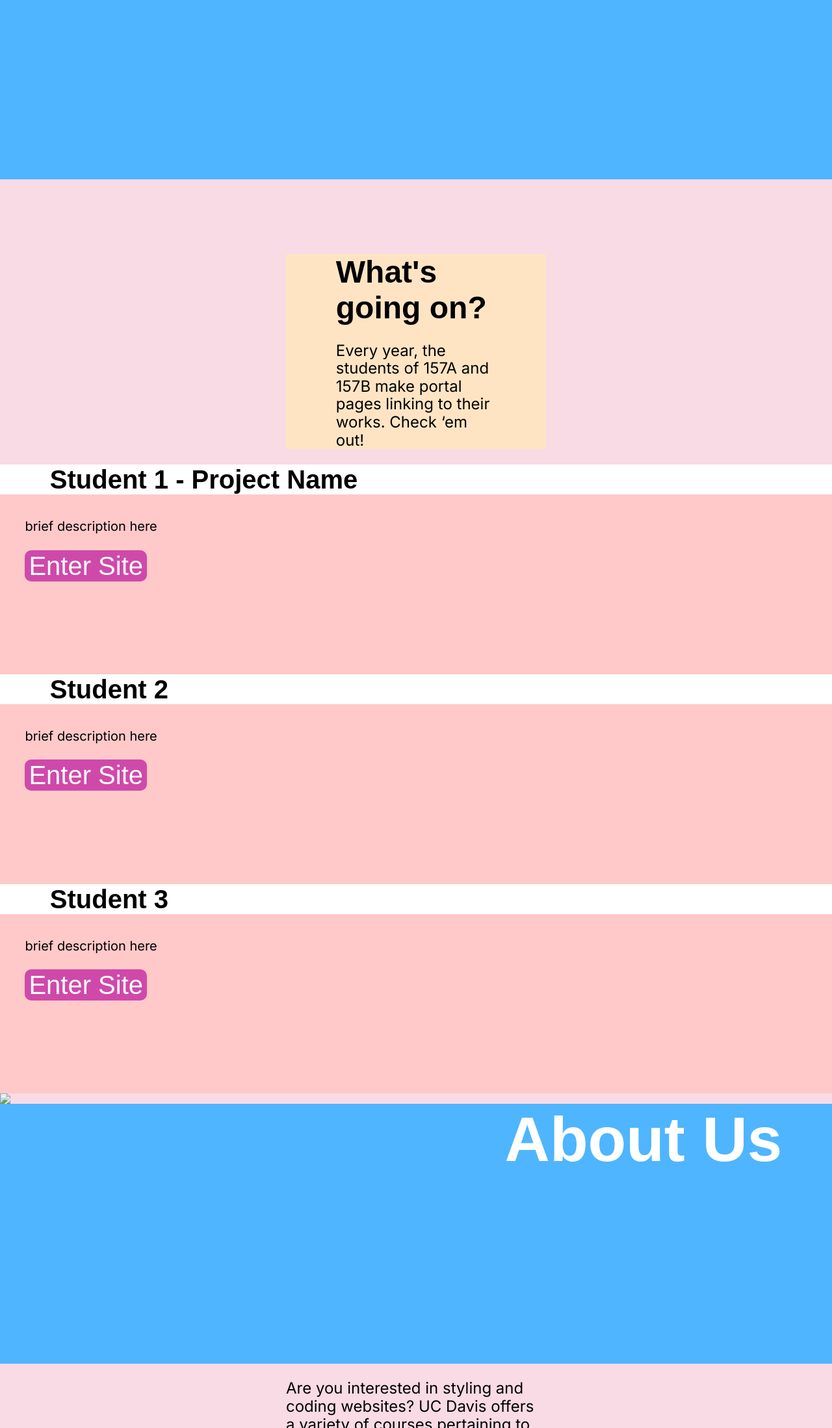
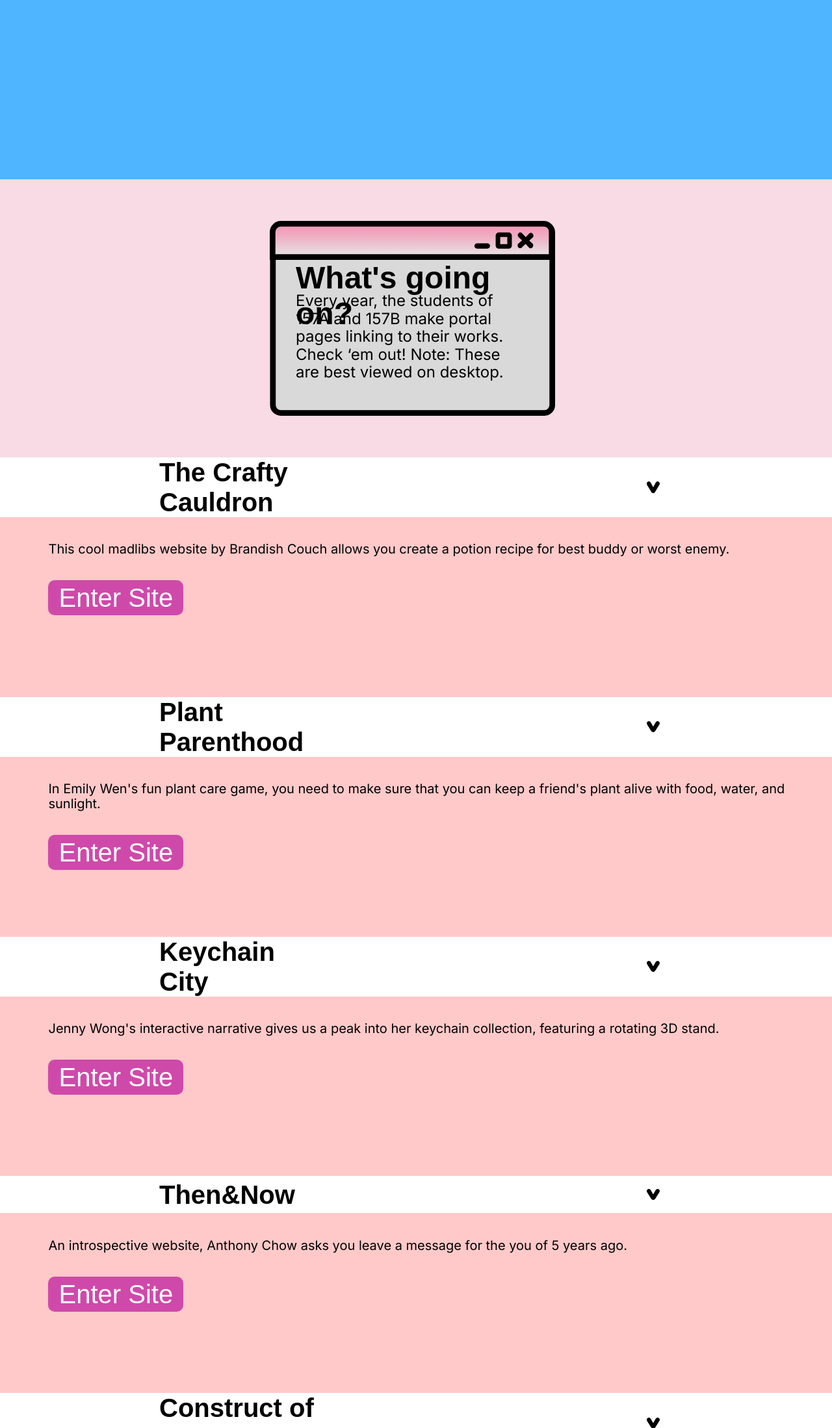
Before and after one commit to sanlakh01/llamaboard, a plain HTML site: page index.html in a window 1280 px wide. Shown: the part 602-2800 px from the top of the page at 65% size. Drawn offline with nearby package versions, Linux system fonts and the light colour scheme; a web font is replaced by a local one.

Commit message:
more styles

```diff
--- a/index.html
+++ b/index.html
@@ -41,9 +41,9 @@
         <nav>
             <ul>
                 <li><a>Home</a><span></span></li>
-                <li><a>Projects</a><span></span></li>
-                <li><a>About Us</a><span></span></li>
-                <li><a>Roadmap</a><span></span></li>
+                <li><a href="#projects">Projects</a><span></span></li>
+                <li><a href="#about">About</a><span></span></li>
+                <li><a href="#roadmap">Roadmap</a><span></span></li>
                 <li><a>Credits</a><span></span></li>
                 <!-- the credits will be done last.. focus on everything else for now. span has id; class of current, bg image gets loaded -->
             </ul>
@@ -56,15 +56,19 @@
             </div>
 
             <article id="context">
+                <div></div>
                 <h3>What's going on?</h3>
-                <p>Every year, the students of 157A and 157B make portal pages linking to their works. Check &lsquo;em out!</p>
+                <p>Every year, the students of 157A and 157B make portal pages linking to their works. Check &lsquo;em out! Note: These are best viewed on desktop.</p>
                 <!-- article to look like windows window..through bg image in css -->
             </article>
 
             <article class="student">
-                <h3>Student 1 - Project Name</h3>
                 <div>
-                    <p>brief description here</p>
+                    <h3>The Crafty Cauldron</h3>
+                    <img src="images/down_arrow.svg" width="20">
+                </div>
+                <div class="desc">
+                    <p>This cool madlibs website by Brandish Couch allows you create a potion recipe for best buddy or worst enemy.</p>
                     <button>Enter Site</button>
                 </div>
                 <!-- each of these articles will be collapsible. -->
@@ -72,31 +76,58 @@
             </article>
 
             <article class="student">
-                <h3>Student 2</h3>
                 <div>
-                    <p>brief description here</p>
+                    <h3>Plant Parenthood</h3>
+                    <img src="images/down_arrow.svg" width="20">
+                </div>
+                <div class="desc">
+                    <p>In Emily Wen's fun plant care game, you need to make sure that you can keep a friend's plant alive with food, water, and sunlight.</p>
                     <button>Enter Site</button>
                 </div>
             </article>
 
             <article class="student">
-                <h3>Student 3</h3>
                 <div>
-                    <p>brief description here</p>
+                    <h3>Keychain City</h3>
+                    <img src="images/down_arrow.svg" width="20">
+                </div>
+                <div class="desc">
+                    <p>Jenny Wong's interactive narrative gives us a peak into her keychain collection, featuring a rotating 3D stand.</p>
                     <button>Enter Site</button>
                 </div>
             </article>
 
-            <img src="images/llama, moon, stars.svg">
-            <!-- show emily/alex how to properly export svg...this is a CURSE -->
+            <article class="student">
+                <div>
+                    <h3>Then&Now</h3>
+                    <img src="images/down_arrow.svg" width="20">
+                </div>
+                <div class="desc">
+                    <p>An introspective website, Anthony Chow asks you leave a message for the you of 5 years ago. </p>
+                    <button>Enter Site</button>
+                </div>
+            </article>
+
+            <article class="student">
+                <div>
+                    <h3>Construct of Race</h3>
+                    <img src="images/down_arrow.svg" width="20">
+                </div>
+                <div class="desc">
+                    <p>Mahima Kale gives us a website that asks us to think about race, racism, and how it is tied to the history of America.</p>
+                    <button>Enter Site</button>
+                </div>
+            </article>
+
         </section>
 
         <section id="about">
             <div>
-                <h1>About Us</h1>
+                <h1>About</h1>
             </div>
 
             <article>
+                <div></div>
                 <p>Are you interested in styling and coding websites? UC Davis offers a variety of courses pertaining to the fundamentals of UI UX and interactive media. </p>
                 <!-- article to look like windows window..through bg image in css -->
             </article>
@@ -106,23 +137,19 @@
             <!-- Flexslider -->
             <div class="flexslider">
                 <ul class="slides">
-                  <li><blockquote>Testimonial Info In here Lorem ipsum dolor sit amet consectetur adipisicing elit. Necessitatibus, ipsam! Veniam ducimus in pariatur. Ipsum, natus, vitae delectus consectetur maiores cumque quasi, est molestias asperiores earum accusantium odit quam ratione!</blockquote></li>
+                    <li><img src="images/pLlama.svg" width="100"><blockquote>DES117 and DES157A have been two of my favorite courses at UC Davis. I enjoy being able to learn practical skills and apply them to create products that I can call my own.</blockquote></li>
 
-                  <li><blockquote>Testimonial Info In here Lorem ipsum, dolor sit amet consectetur adipisicing elit. Ipsa, maxime optio earum natus quisquam cupiditate adipisci cum officiis itaque, omnis, nihil labore necessitatibus atque enim.</blockquote></li>
+                    <li><blockquote>This was a great class, I learned a lot and the assignments directly affected what we were learning and also gave me pieces to put in my portfolio and keep working on to improve.</blockquote></li>
 
-                  <li><blockquote>Testimonial Info In here Lorem ipsum, dolor sit amet consectetur adipisicing elit. Ipsa, maxime optio earum natus quisquam cupiditate adipisci cum officiis itaque, omnis, nihil labore necessitatibus atque enim.</blockquote></li>
+                    <li><blockquote>I wish there were more classes on front end coding! I learned so much and the knowledge I obtained is applicable for my desired future career.</blockquote></li>
 
-                  <li><blockquote>Testimonial Info In here Lorem ipsum, dolor sit amet consectetur adipisicing elit. Ipsa, maxime optio earum natus quisquam cupiditate adipisci cum officiis itaque, omnis, nihil labore necessitatibus atque enim.</blockquote></li>
+                    <li><blockquote>Although I came in with a little web design experience, this course taught me a lot beyond what I already knew. I truly enjoyed this class and was able to come up with some great personal project ideas. I would definitely recommend this class to anyone who wants to pursue a career in web design.</blockquote></li>
+
+                    <li><blockquote>I absolutely love this class! This is probably my favorite class so far! I love how this class values flexibility and creative freedom by letting us choose our topic for each project. This class made me love front-end web development more and I hope to continue on with that path. I learned tons of technical, design and soft skills that are also transferrable. </blockquote></li>
+
+                    <li><blockquote>I took this class as a "fun" elective, not realizing the intensity and challenge of the course. However, I don't regret it one bit because I learned so much and challenged myself to step outside my comfort zone by diving into a more advanced coding class. Overall I enjoyed this class and loved being able to find my way through challenges in this course. </blockquote></li>
                 </ul>
               </div>
-
-            <div>
-                <img>
-                <!-- the imgs will be the llama icons -->
-                <p>“I wish they&rsquo;re more classes on front end coding because the knowledge I obtained is applicable for my career.”</p>
-                <!-- insert the window as a bg image on the div -->
-            </div>
-            <!-- ask emily what the scroll/status bar is supposed to be -->
         </section>
 
         <section id="roadmap">
--- a/styles.css
+++ b/styles.css
@@ -33,6 +33,7 @@ header{
     justify-content: space-between;
     height: 110px;
     padding: 0 3%;
+    box-shadow: 0px 4px 19px rgba(0, 0, 0, 0.25);
 }
 header h1{
     font-size: 50px;
@@ -56,12 +57,15 @@ nav{
     background-color: #F3B1DB;
 }
 nav ul li{
+    text-align: center;
+}
+nav ul li a, nav ul li a:link, nav ul li a:visited{
     list-style-type: none;
-    text-align: center;
     font-size: 64px;
     font-weight: 700;
     color: #fff;
     text-shadow: -2px 2px 4px #000, 2px 2px 4px #000, 2px -2px 4px #000, -2px -2px 4px #000;
+    text-decoration: none;
 }
 /* ------------------------------------------------------- */
 /* section header */
@@ -79,46 +83,67 @@ nav ul li{
 /* PROJECT section */
 /* PROJECT section "context" */
 #context{
-    background-color:bisque;
-    width: 400px;
-    margin: auto;
-    padding: 0 6%;
+    max-width: 450px;
+    margin: 5% auto;
     box-sizing: border-box;
-    margin-top: 9%;
+    position: relative;
+}
+#context > div{
+    background-image: url(images/pWindow.svg);
+    background-repeat: no-repeat;
+    background-size: contain;
+    height: 300px;
 }
 #context > h3{
     font-size: 48px;
     font-weight: 700;
     margin: 0;
+    position: absolute;
+    left: 40px;
+    top: 60px;
+    max-width: 350px;
 }
 #context > p{
     font-size: 24px;
+    position: absolute;
+    left: 40px;
+    top: 85px;
+    max-width: 350px;
 }
 /* PROJECT section "student work" */
-.student > h3{
+.student > div > h3{
     font-size: 40px;
     font-weight: 700;
+    width: 240px;
+}
+.student > div:first-of-type{
+    display: flex;
     background-color: #fff;
     margin: 0;
-    padding-left: 6%;
+    align-items: center;
+    justify-content: space-around;
 }
-.student > div{
+.student > div:first-of-type > img{
+    padding: 20px;
+}
+.student > .desc{
     background-color: #FFC9C9;
     height: 200px;
     padding: 3%;
 }
-.student > div > p{
-    margin: 0 0 2% 0;
+.student > .desc > p{
+    margin: 0 0 3% 3%;
     font-size: 20px;
 }
-.student > div > button{
+.student > .desc > button{
     background-color: #CF49AA;
     border: none;
     border-radius: 10px;
     color: #fff;
     font-size: 40px;
+    padding: 4px 16px;
+    margin-left: 3%;
 }
-
 /* ------------------------------------------------------- */
 /* Feature page styles */
 #feature main {
@@ -152,19 +177,31 @@ main iframe {
 /* ------------------------------------------------------- */
 /* ABOUT-US section */
 #about article{
-    width: 400px;
-    margin: 0 auto;
+    margin: 2% 4% 0 4%;
+    position: relative;
 }
 #about article p{
     font-size: 24px;
+    margin: 0;
+    position: absolute;
+    top: 160px;
+    left: 50px;
+    max-width: 400px;
 }
 #about h3{
     font-weight: 700;
     font-size: 48px;
     text-align: center;
     width: 350px;
-    margin: 0 auto;
+    margin: 0 auto 4% auto;
     line-height: 66%;
+}
+/* ABOUT interest section */
+#about article div{
+    background-image: url(images/interested.svg);
+    background-repeat: no-repeat;
+    background-size: contain;
+    height: 500px;
 }
 /* ------------------------------------------------------- */
 /* ROADMAP section */
```
Also changed, not shown: images/cauldron.png (added), images/down_arrow.svg (added), images/gLlama.svg (added), images/hamburger.svg (added), images/interested.svg (added), images/keychain.png (added), images/pLlama.svg (added), images/pWindow.svg (added), images/plant.png (added), images/race.png (added), images/then.png (added).
